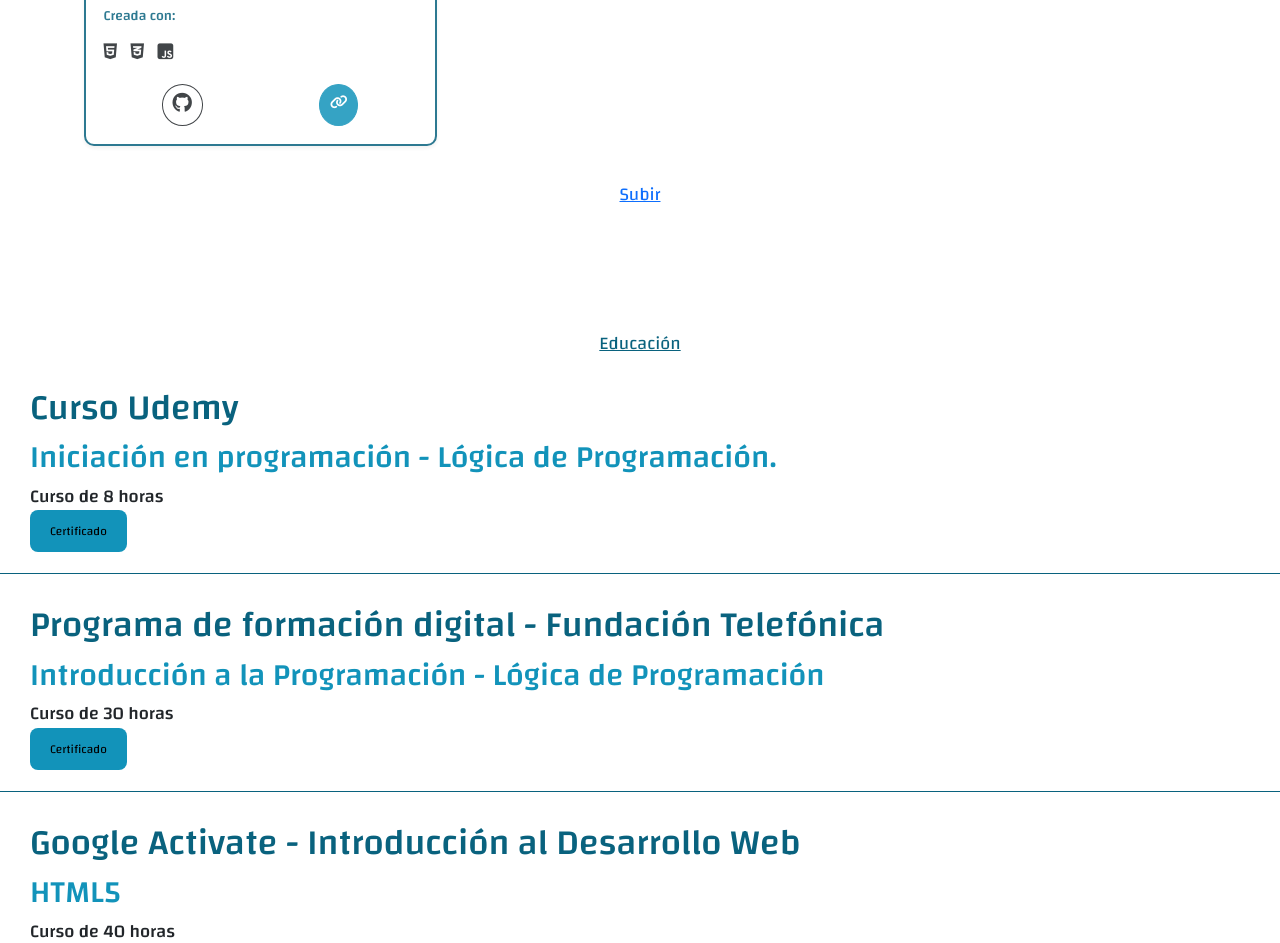
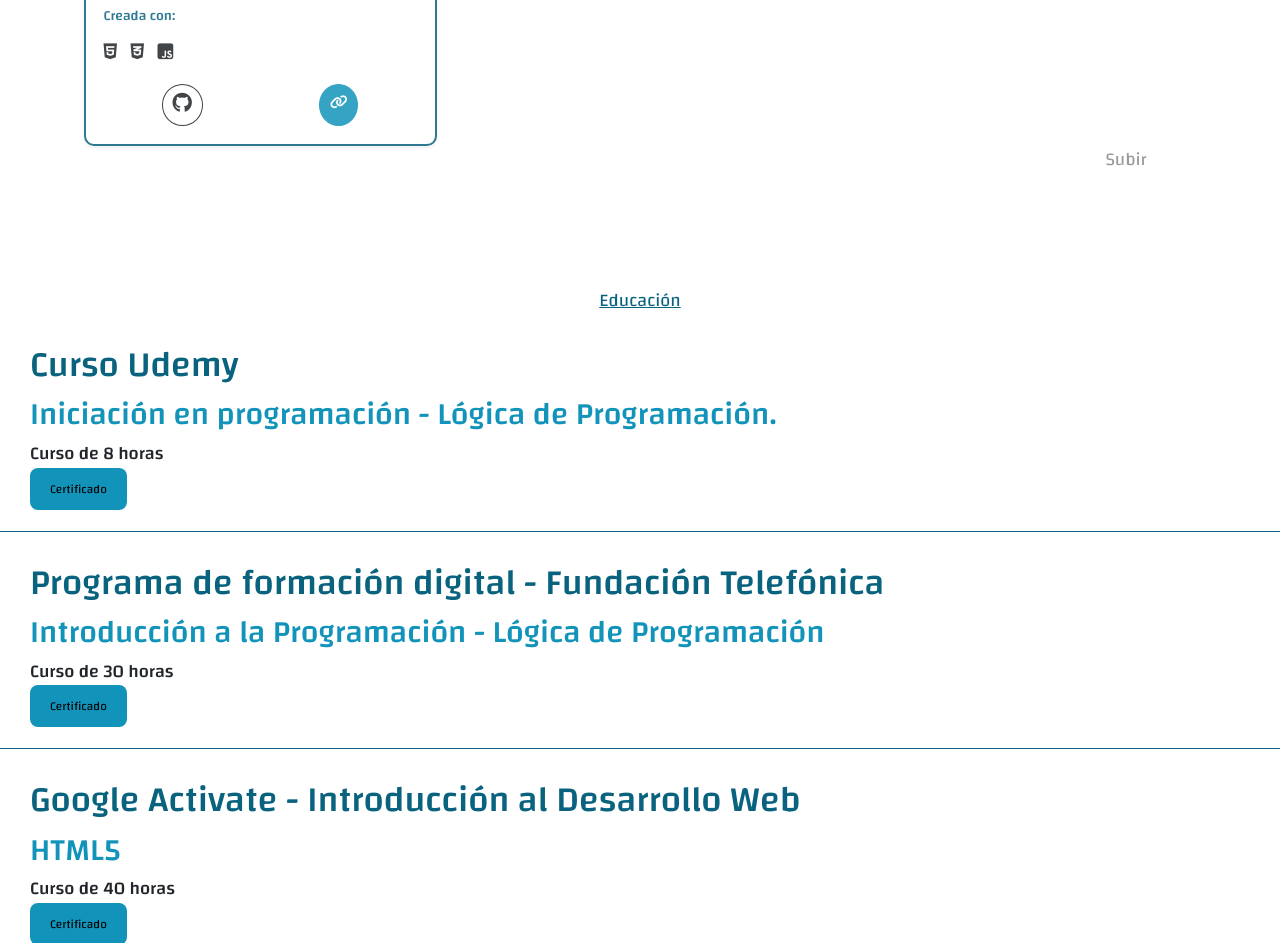
Before and after one commit to RFerreiraN/portfolio, a website: page index.html in a window 1280 px wide. Shown: the part 1676-2619 px from the top of the page. Drawn offline with nearby package versions, Linux system fonts and the light colour scheme.

Commit message:
refactor links

```diff
--- a/index.html
+++ b/index.html
@@ -229,8 +229,8 @@
         </div>
 
         <!-- Botón volver -->
-        <div class="text-center mt-4">
-            <a href="#about" class="btn btn-link">Subir</a>
+        <div class="back">
+            <a href="#about">Subir</a>
         </div>
 
     </section>
```
